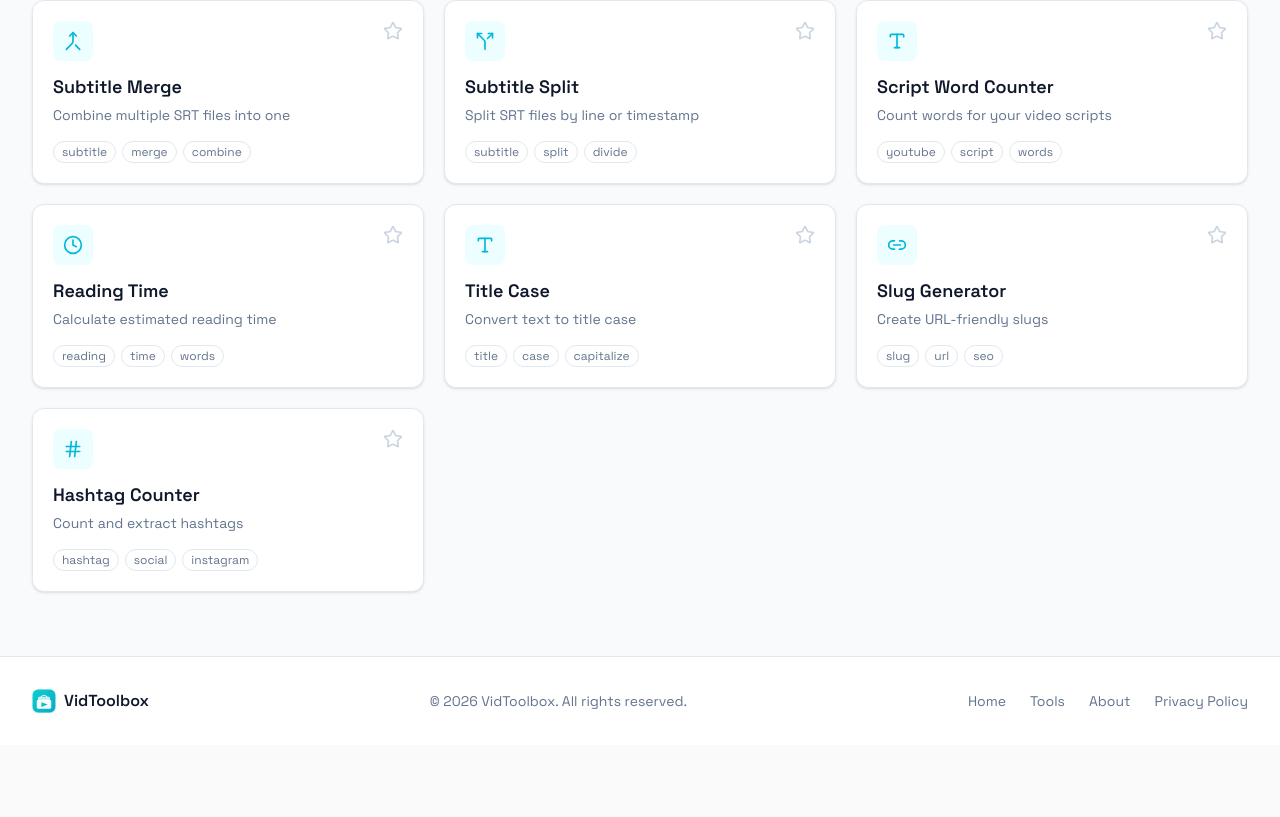
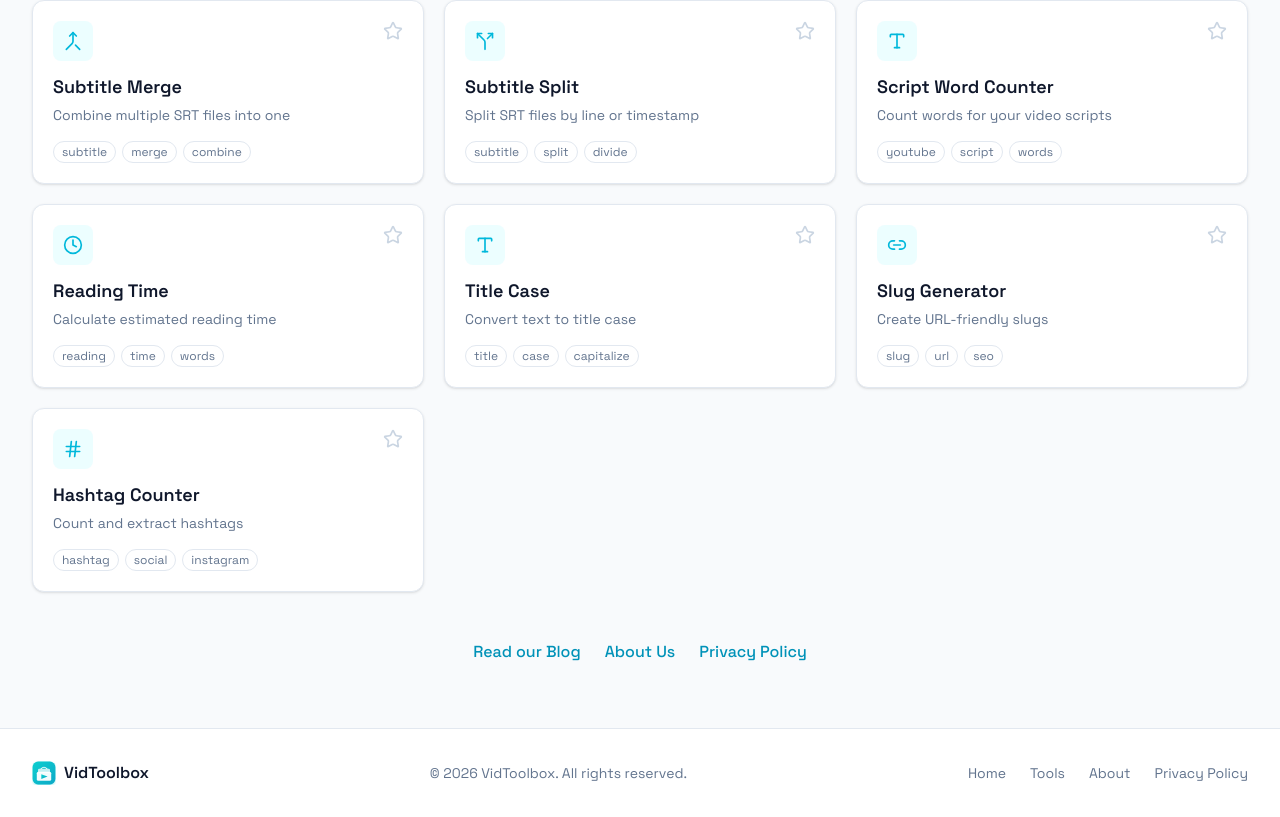
Before and after one commit to SayyadAdeel-a/Creator-Tools, a React (Vite) app: page / in a window 1280 px wide. Shown: the part 907-1724 px from the top of the page. Before the commit the page ends 1652 px from the top, so only its background shows below. Built offline with nearby package versions, Linux system fonts and the light colour scheme; no server answers.

Commit message:
feat: Implement home page with dynamic tool listing and update SEO meta tags.

```diff
--- a/index.html
+++ b/index.html
@@ -19,9 +19,9 @@
   <title>VidToolbox — Free Online Tools for Content Creators</title>
   <meta name="title" content="VidToolbox — Free Online Tools for Content Creators" />
   <meta name="description"
-    content="10 free browser-based tools for content creators. Convert SRT subtitles to text, count words, generate URL slugs, calculate reading time, count hashtags and more — no sign-up required." />
+    content="Free online tools for video creators. SRT subtitle converter, word counter, slug generator, reading time calculator and more. No sign-up required." />
   <meta name="keywords"
-    content="free online tools, SRT to text converter, subtitle cleaner, subtitle counter, subtitle merge, subtitle split, word counter, reading time calculator, title case converter, slug generator, hashtag counter, content creator tools, youtube tools, video creator tools" />
+    content="free online tools, SRT to text converter, subtitle tools, word counter, reading time calculator, title case converter, slug generator, hashtag counter, content creator tools" />
   <meta name="author" content="VidToolbox" />
   <meta name="robots" content="index, follow" />
   <link rel="canonical" href="https://vidtoolbox.qzz.io/" />
@@ -31,7 +31,7 @@
   <meta property="og:url" content="https://vidtoolbox.qzz.io/" />
   <meta property="og:title" content="VidToolbox — Free Online Tools for Content Creators" />
   <meta property="og:description"
-    content="10 free browser-based tools for content creators. SRT converter, word counter, slug generator, reading time calculator and more — no sign-up required." />
+    content="Free online tools for video creators. SRT subtitle converter, word counter, slug generator, reading time calculator and more. No sign-up required." />
   <meta property="og:image" content="https://vidtoolbox.qzz.io/og-image.png" />
   <meta property="og:image:width" content="1200" />
   <meta property="og:image:height" content="630" />
@@ -43,7 +43,7 @@
   <meta name="twitter:url" content="https://vidtoolbox.qzz.io/" />
   <meta name="twitter:title" content="VidToolbox — Free Online Tools for Content Creators" />
   <meta name="twitter:description"
-    content="10 free browser-based tools for content creators. No sign-up, no limits, no uploads." />
+    content="Free online tools for video creators. SRT subtitle converter, word counter, slug generator and more. No sign-up required." />
   <meta name="twitter:image" content="https://vidtoolbox.qzz.io/og-image.png" />
 
   <!-- Favicon -->
--- a/src/pages/Home.jsx
+++ b/src/pages/Home.jsx
@@ -30,7 +30,8 @@ export function Home() {
     <Layout>
       <Helmet>
         <title>VidToolbox — Free Online Tools for Creators</title>
-        <meta name="description" content="A comprehensive collection of free online tools for video creators. Convert subtitles, count words, generate slugs, and more." />
+        <meta name="description" content="Free online tools for video creators. SRT subtitle converter, word counter, slug generator, reading time calculator, hashtag counter and more. No sign-up required." />
+        <meta name="keywords" content="free online tools, SRT to text converter, subtitle tools, word counter, reading time calculator, title case converter, slug generator, hashtag counter, content creator tools" />
       </Helmet>
 
       <section className="bg-gradient-to-b from-white to-slate-50 py-24">
@@ -117,6 +118,12 @@ export function Home() {
               <p className="text-slate-500">No tools found matching "{searchQuery}"</p>
             </div>
           )}
+
+          <div className="mt-12 flex flex-wrap justify-center gap-6">
+            <Link to="/blog" className="text-cyan-600 hover:text-cyan-700 font-medium">Read our Blog</Link>
+            <Link to="/about" className="text-cyan-600 hover:text-cyan-700 font-medium">About Us</Link>
+            <Link to="/privacy" className="text-cyan-600 hover:text-cyan-700 font-medium">Privacy Policy</Link>
+          </div>
         </div>
       </section>
     </Layout>
```
Also changed, not shown: 1 other file (tests, documents, lock files or other folders).
